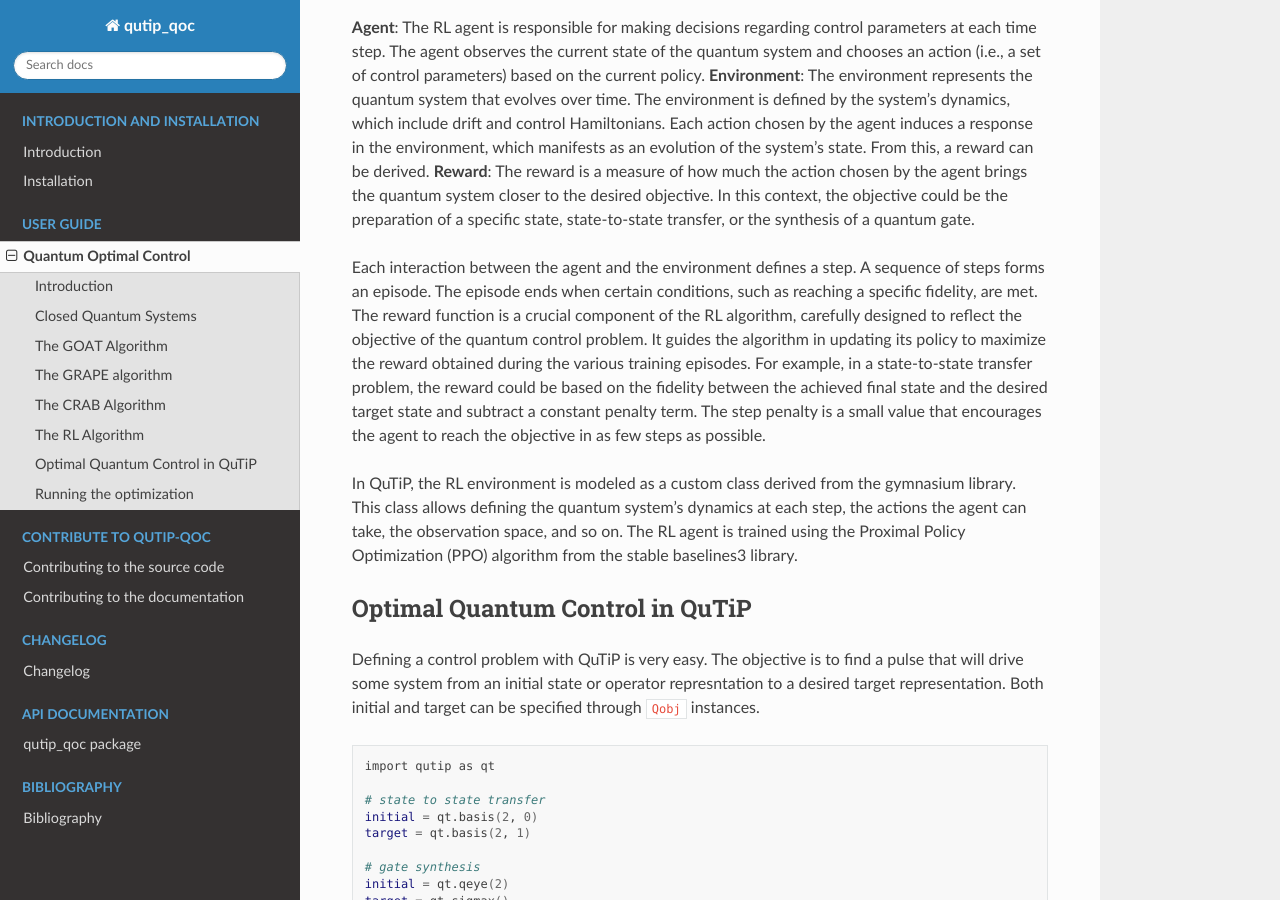
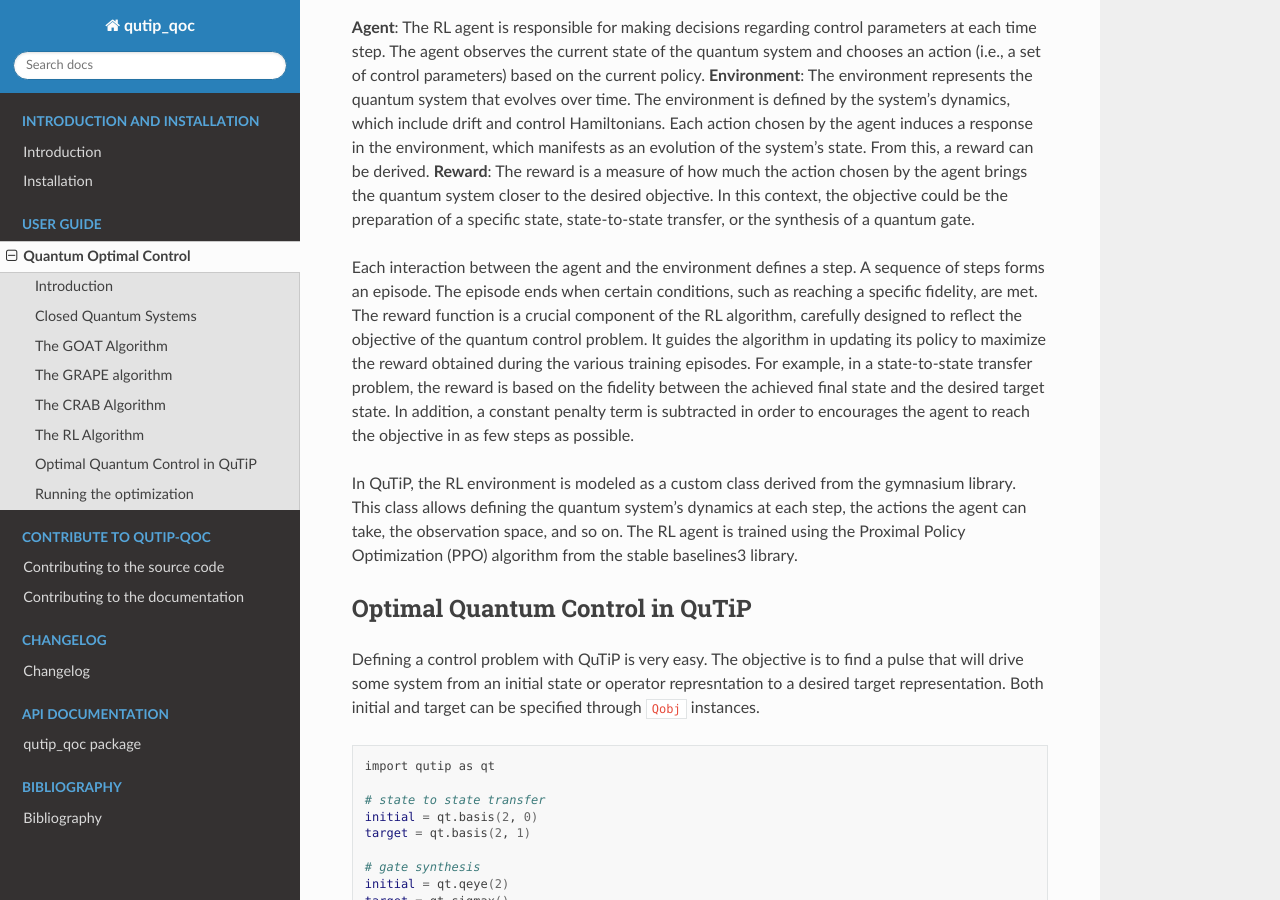
Before and after one commit to qutip/qutip-qoc, a Sphinx documentation site: the page built from doc/guide/guide-control.rst, in a window 1280 px wide and 900 px high, scrolled down 5086 px. Built offline with Sphinx 7.4.7 and the Read the Docs theme 2.0.0, drawn with Linux system fonts in a browser that asks for light colours; cross-references to code outside the pages are shown as plain code.

Commit message:
Minor text fixes

```diff
--- a/doc/guide/guide-control.rst
+++ b/doc/guide/guide-control.rst
@@ -222,9 +222,10 @@ The reward function is a crucial component of the RL algorithm, carefully design
 reflect the objective of the quantum control problem.
 It guides the algorithm in updating its policy to maximize the reward obtained during the various
 training episodes.
-For example, in a state-to-state transfer problem, the reward could be based on the fidelity
-between the achieved final state and the desired target state and subtract a constant penalty term.
-The step penalty is a small value that encourages the agent to reach the objective in as few steps as possible.
+For example, in a state-to-state transfer problem, the reward is based on the fidelity
+between the achieved final state and the desired target state.
+In addition, a constant penalty term is subtracted in order to encourages the agent to reach the
+objective in as few steps as possible.
 
 In QuTiP, the RL environment is modeled as a custom class derived from the gymnasium library.
 This class allows defining the quantum system's dynamics at each step, the actions the agent
```
